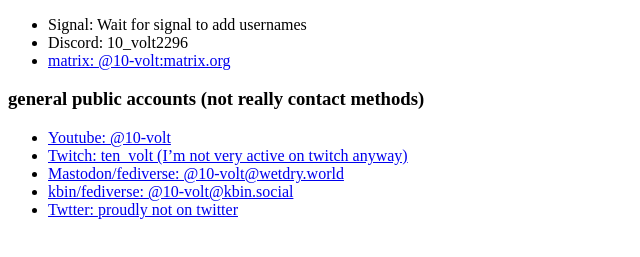
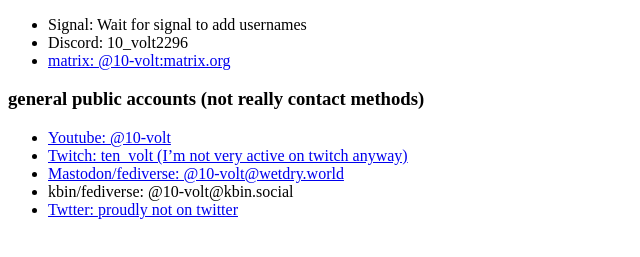
Before and after one commit to 10-volt/10-volt.github.io, a plain HTML site: page accounts/index.html in a window 1280 px wide. Shown: the part 131-388 px from the top of the page, without its empty margins (0-640 px from the left). Drawn offline with Linux system fonts and the light colour scheme.

Commit message:
Update index.html
remove broken kbin link

```diff
--- a/accounts/index.html
+++ b/accounts/index.html
@@ -11,7 +11,7 @@
 <li><a href="https://www.youtube.com/@10-volt">Youtube: @10-volt</a></li>
 <li><a href="https://twitch.tv/ten_volt">Twitch: ten_volt (I’m not very active on twitch anyway)</a></li>
 <li><a href="https://wetdry.world/@10volt">Mastodon/fediverse: @10-volt@wetdry.world</a></li>
-<li><a href="https://kbin.social/@10-volt">kbin/fediverse: @10-volt@kbin.social</a></li>
+<li>kbin/fediverse: @10-volt@kbin.social</li>
 <li><a href="https://www.youtube.com/watch?v=dQw4w9WgXcQ">Twtter: proudly not on twitter</a></li>
 </ul>
 </body></html>
```
